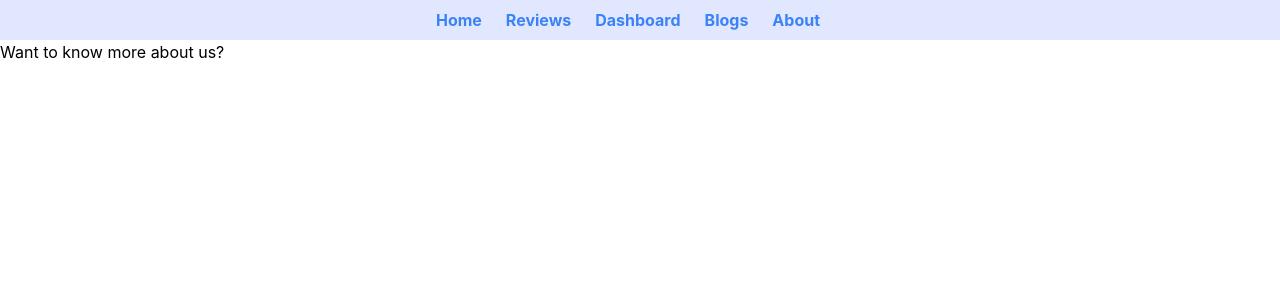
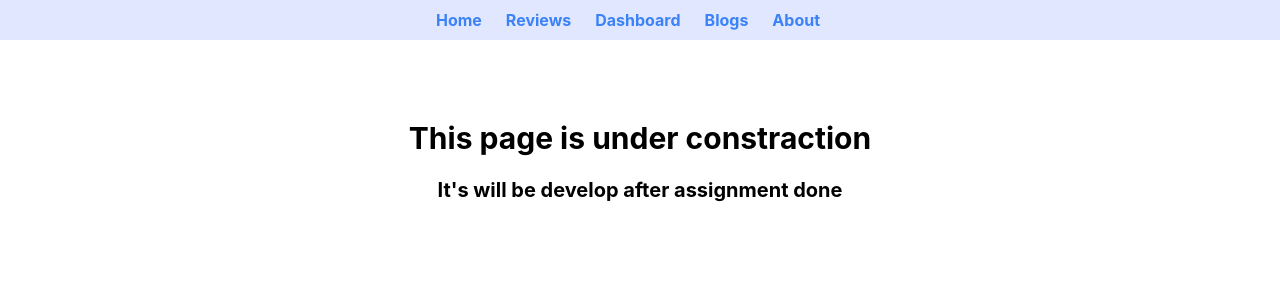
Before and after one commit to nazm0l/review-router, a React (Create React App) app: page /about in a window 1280 px wide. Shown: the top 300 px of the page. Built offline with nearby package versions, Linux system fonts and the light colour scheme.

Commit message:
all done for assignment

```diff
--- a/src/components/About/About.js
+++ b/src/components/About/About.js
@@ -2,9 +2,9 @@ import React from 'react';
 
 const About = () => {
     return (
-        <div>
-            <h2>Want to know more about us?</h2>
-
+        <div className='h-screen '>
+            <h2 className='text-3xl font-bold text-center mt-20'>This page is under constraction</h2>
+            <p className='text-xl font-bold text-center mt-5'>It's will be develop after assignment done</p>
         </div>
     );
 };
```
Also changed, not shown: 1 other file (tests, documents, lock files or other folders).
